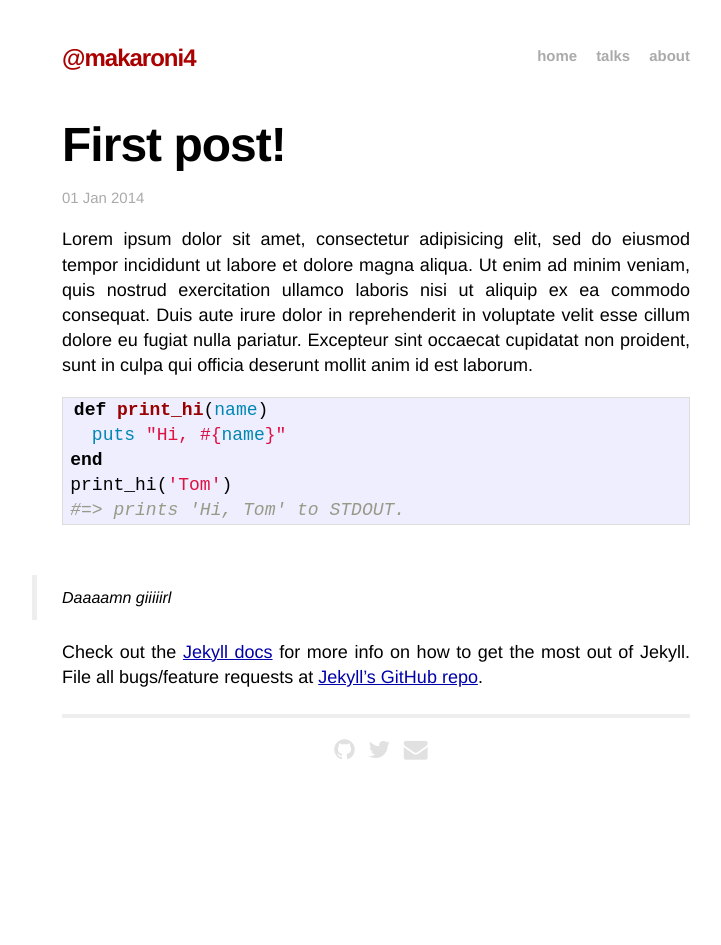
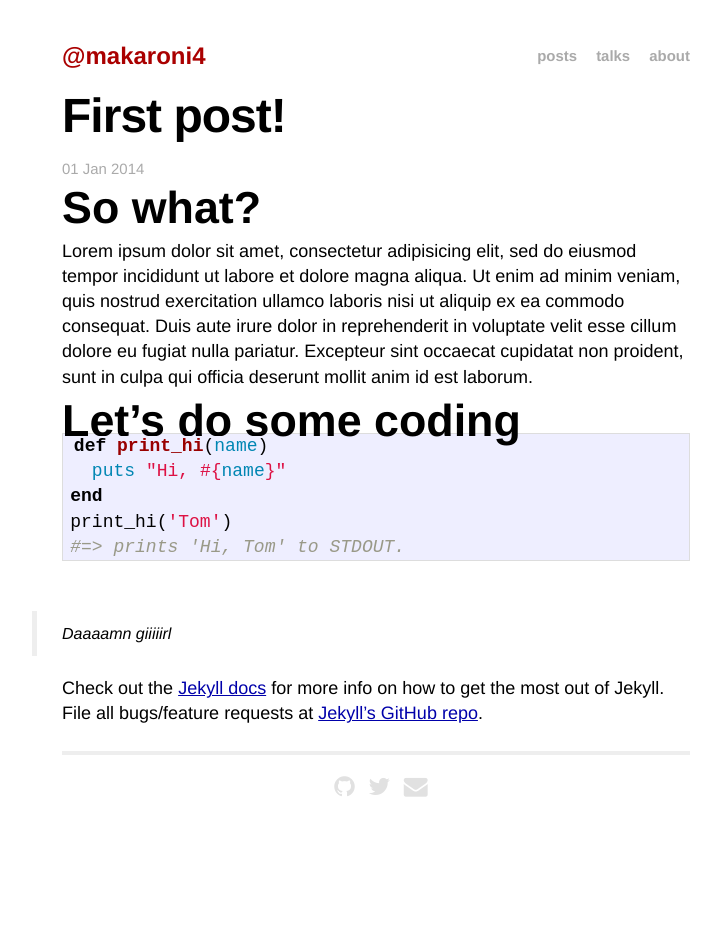
Before and after one commit to makaroni4/img-lint, a Jekyll site: the page built from _posts/2014-01-01-initial-commit.markdown, in a window 1280 px wide. Shown: the whole page, without its empty margins (264-985 px from the left). Built offline with Jekyll 4.4.1, drawn with Linux system fonts in a browser that asks for light colours; nearby versions of some CDN libraries; Markdown is read by kramdown in place of the engine named in the settings.

Commit message:
Added index caption, TODO: headers in post

```diff
--- a/_config.yml
+++ b/_config.yml
@@ -1,4 +1,3 @@
-name: "@makaroni4"
 markdown: redcarpet
 pygments: true
 permalink: pretty
--- a/_layouts/default.html
+++ b/_layouts/default.html
@@ -21,19 +21,25 @@
       <div class="site">
         <div class="header">
           <div class="left">
-            <h1 class="title"><a href="/">{{ site.name }}</a></h1>
+            <a class="title" href="/">@makaroni4</a>
           </div>
           <div class="right">
             <ul>
-              <li><a class="extra" href="/">home</a></li>
+              <li><a class="extra" href="/">posts</a></li>
               <li><a class="extra" href="/talks/">talks</a></li>
               <li><a class="extra" href="/talks/">about</a></li>
             </ul>
           </div>
         </div>
         <div class="clrfix"></div>
+        {% if page.url == '/' %}
+          <div class="caption">
+            My name is <b>Anatoli Makarevich</b>, enthusiastic human, <b>rubyist<img src="/images/ruby_sup.png" width="16px" height="16px"/></b>, book reader, design and business thinker.
+          </div>
+        {% endif %}
 
         {{ content }}
+
 
         <div class="footer">
           <div class="contact">
--- a/_layouts/post.html
+++ b/_layouts/post.html
@@ -1,7 +1,7 @@
 ---
 layout: default
 ---
-<h2>{{ page.title }}</h2>
+<h2 class="post-title">{{ page.title }}</h2>
 <p class="meta">{{ page.date | date_to_string }}</p>
 
 <div class="post">
--- a/_posts/2014-01-01-initial-commit.markdown
+++ b/_posts/2014-01-01-initial-commit.markdown
@@ -3,6 +3,8 @@
 title:  "First post!"
 date:   2014-01-01 14:53:48
 ---
+
+### So what?
 
 Lorem ipsum dolor sit amet, consectetur adipisicing elit, sed do eiusmod
 tempor incididunt ut labore et dolore magna aliqua. Ut enim ad minim veniam,
@@ -10,6 +12,8 @@
 consequat. Duis aute irure dolor in reprehenderit in voluptate velit esse
 cillum dolore eu fugiat nulla pariatur. Excepteur sint occaecat cupidatat non
 proident, sunt in culpa qui officia deserunt mollit anim id est laborum.
+
+### Let's do some coding
 
 {% highlight ruby %}
 def print_hi(name)
--- a/_posts/2014-02-04-welcome-to-jekyll.markdown
+++ b/_posts/2014-02-04-welcome-to-jekyll.markdown
@@ -17,6 +17,8 @@
 #=> prints 'Hi, Tom' to STDOUT.
 {% endhighlight %}
 
+> Agent Cooper is truly evil and rocks!
+
 Check out the [Jekyll docs][jekyll] for more info on how to get the most out of Jekyll. File all bugs/feature requests at [Jekyll's GitHub repo][jekyll-gh].
 
 [jekyll-gh]: https://github.com/mojombo/jekyll
--- a/css/main.css
+++ b/css/main.css
@@ -76,12 +76,16 @@
 /* Site
 /*
 /*****************************************************************************/
+.post-title {
+  margin-top: 20px;
+}
+
 .clrfix {
   clear: both;
 }
 .site {
   font-size: 115%;
-  text-align: justify;
+  text-align: left;
   width: 42em;
   margin: 3em auto 2em;
   line-height: 1.5em;
@@ -89,6 +93,21 @@
 
 .left {
   float: left;
+}
+
+.site .caption {
+  margin: 20px 0;
+  font-size: 2em;
+  line-height: 1.5em;
+}
+
+.site .caption img{
+  margin-bottom: 11px;
+  margin-left: 1px;
+}
+
+.site .caption .ruby-sup{
+  background: url("/images/ruby_sup.png") no-repeat 100% -50%;
 }
 
 .header .left .title {
@@ -111,14 +130,13 @@
 
 .title {
   display: inline-block;
-  margin-bottom: 2em;
 }
 
-.title a {
+a.title  {
   color: #a00;
 }
 
-.title a:hover {
+a.title :hover {
   color: #000;
 }
 
@@ -140,6 +158,7 @@
   color: #666;
   border-top: 4px solid #eee;
   margin-top: 2em;
+  padding-bottom: 20px;
   overflow: hidden;
 }
 
```
Also changed, not shown: images/ruby_sup.png (added).
